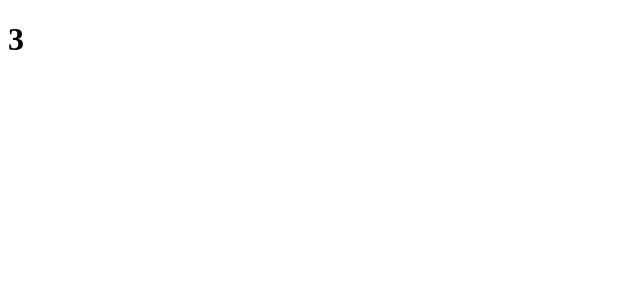
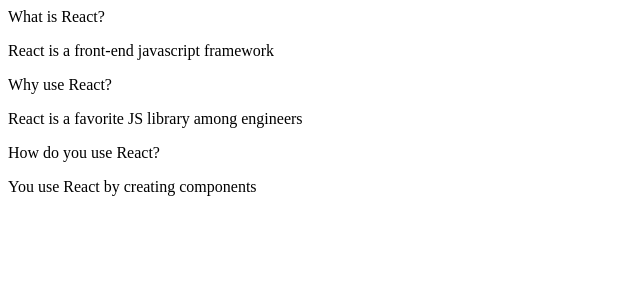
Before and after one commit to damianocasula/react-widgets-app, a React (Create React App) app: page / in a window 1280 px wide. Shown: the top 300 px of the page, without its empty margins (0-640 px from the left). Built offline with nearby package versions, Linux system fonts and the light colour scheme.

Commit message:
feat: list accordion items

```diff
--- a/src/components/Accordion.js
+++ b/src/components/Accordion.js
@@ -1,7 +1,26 @@
 import React from 'react'
 
 const Accordion = ({ items }) => {
-  return <h1>{items.length}</h1>
+  const renderedItems = items.map(item => {
+    return (
+      <div key={item.title}>
+        <div className='title active'>
+          <i className='dropdown icon'></i>
+          {item.title}
+        </div>
+
+        <div className='content active'>
+          <p>{item.content}</p>
+        </div>
+      </div>
+    )
+  })
+
+  return (
+    <div className='ui styled accordion'>
+      {renderedItems}
+    </div>
+  )
 }
 
 export default Accordion
```
